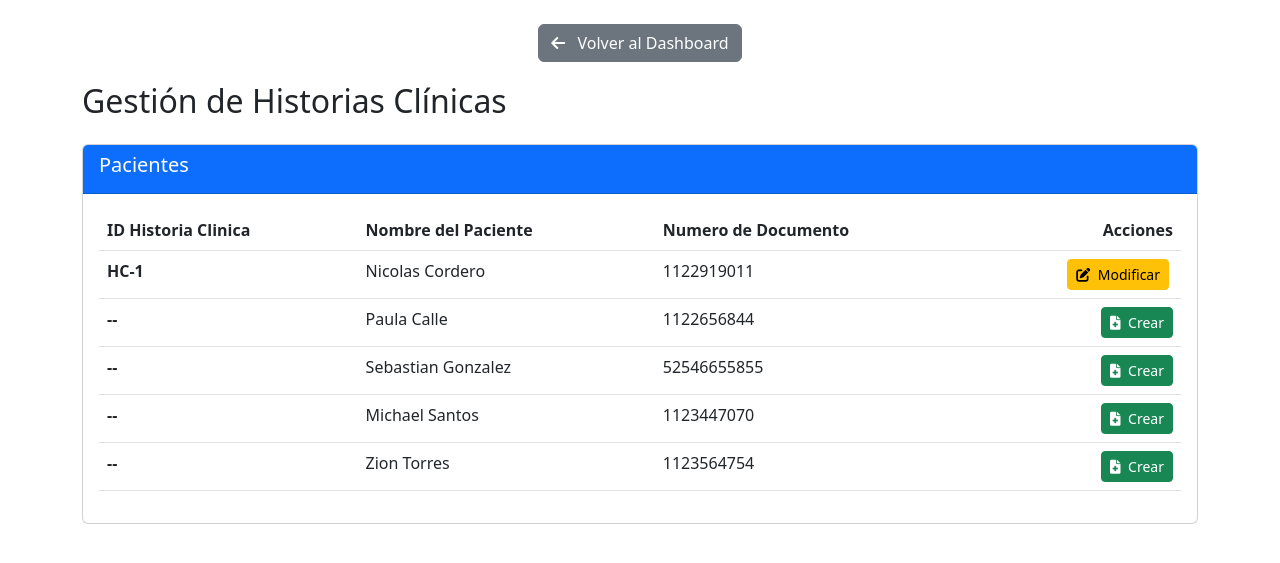
After one commit to MelissaBolivar/proyecto-sena-clinica-odontologica-django, a Django app: page /gestion_historia_clinica/ in a window 1280 px wide. The commit adds this page. Shown: the top 563 px of the page. Run offline with Django 5.2, Linux system fonts and the light colour scheme; a user stored in the database is signed in; data comes from the database, SQL or seed files in the repository; both versions use the stored data as it was after the commit.

Commit message:
Se crearon los Botones de crear y modificar historia clinica y se completo el modulo de gestion historia clinica

```diff
--- a/clinica_core/settings.py
+++ b/clinica_core/settings.py
@@ -40,6 +40,11 @@ MIDDLEWARE = [
 ]
 
 ROOT_URLCONF = 'clinica_core.urls'
+
+MESSAGE_STORAGE = 'django.contrib.messages.storage.session.SessionStorage'
+
+
+
 
 TEMPLATES = [
     {
--- a/login_app/models.py
+++ b/login_app/models.py
@@ -1,6 +1,7 @@
 from django.contrib.auth.models import AbstractUser
 from django.db import models
 from django.conf import settings
+
 
 class CustomUser(AbstractUser):
     ROLE_CHOICES = [
@@ -10,8 +11,8 @@ class CustomUser(AbstractUser):
         ('paciente', 'Paciente'),
     ]
 
-    nombre_completo = models.CharField(max_length=255)
-    numero_documento = models.CharField(max_length=20, unique=True)
+    nombre_completo = models.CharField(max_length=255, default="Sin nombre")
+    numero_documento = models.CharField(max_length=20, unique=True, default="Sin documento")  # Valor predeterminado añadido
     role = models.CharField(max_length=20, choices=ROLE_CHOICES, default='paciente')
 
     def __str__(self):
@@ -31,3 +32,15 @@ class Cita(models.Model):
 
     def __str__(self):
         return f"Cita de {self.paciente.username} con {self.dentista.username if self.dentista else 'Sin asignar'} el {self.fecha} a las {self.hora}"
+
+
+class HistoriaClinica(models.Model):
+    id = models.AutoField(primary_key=True)
+    paciente = models.ForeignKey(CustomUser, on_delete=models.CASCADE)
+    fecha = models.DateField(auto_now_add=True)
+    avance_tratamiento = models.TextField()
+    duracion_tratamiento = models.CharField(max_length=100)
+    creado_en = models.DateTimeField(auto_now_add=True)
+
+    def __str__(self):
+        return f"Historia de {self.paciente.get_full_name()} - {self.fecha}"
--- /dev/null
+++ b/login_app/templates/funcionalidades/gestion_historia_clinica.html
@@ -0,0 +1,124 @@
+<!DOCTYPE html>
+<html lang="es">
+<head>
+    <meta charset="UTF-8">
+    <meta name="viewport" content="width=device-width, initial-scale=1">
+    <title>Gestión de Historias Clínicas</title>
+    <link href="https://cdn.jsdelivr.net/npm/bootstrap@5.3.0/dist/css/bootstrap.min.css" rel="stylesheet">
+    <link href="https://cdnjs.cloudflare.com/ajax/libs/font-awesome/6.0.0/css/all.min.css" rel="stylesheet">
+    <style>
+        .btn-container {
+            margin-bottom: 20px;
+        }
+        .table-actions {
+            white-space: nowrap;
+        }
+        .hc-number {
+            font-weight: bold;
+            color: #0d6efd;
+        }
+    </style>
+</head>
+<body>
+    <div class="container mt-4">
+        <!-- Botón de volver al dashboard -->
+        <div class="btn-container text-center mt-4">
+            {% if request.user.role == "admin" %}
+                <a href="{% url 'admin_dashboard' %}" class="btn btn-secondary">
+                    <i class="fas fa-arrow-left me-2"></i> Volver al Dashboard
+                </a>
+            {% elif request.user.role == "auxiliar" %}
+                <a href="{% url 'auxiliar_dashboard' %}" class="btn btn-secondary">
+                    <i class="fas fa-arrow-left me-2"></i> Volver al Dashboard
+                </a>
+            {% elif request.user.role == "dentista" %}
+                <a href="{% url 'dentista_dashboard' %}" class="btn btn-secondary">
+                    <i class="fas fa-arrow-left me-2"></i> Volver al Dashboard
+                </a>
+            {% elif request.user.role == "paciente" %}
+                <a href="{% url 'paciente_dashboard' %}" class="btn btn-secondary">
+                    <i class="fas fa-arrow-left me-2"></i> Volver al Dashboard
+                </a>
+            {% endif %}
+        </div>
+
+        <h2 class="mb-4">Gestión de Historias Clínicas</h2>
+
+        {% if messages %}
+        <div class="alert alert-success alert-dismissible fade show">
+            {% for message in messages %}
+                <div>{{ message }}</div>
+            {% endfor %}
+            <button type="button" class="btn-close" data-bs-dismiss="alert"></button>
+        </div>
+        {% endif %}
+
+        <!-- Listado de Pacientes -->
+        <div class="card mb-4">
+            <div class="card-header bg-primary text-white">
+                <h5>Pacientes</h5>
+            </div>
+            <div class="card-body">
+                {% if pacientes %}
+                <div class="table-responsive">
+                    <table class="table table-hover">
+                        <thead>
+                            <tr>
+                                <th>ID Historia Clinica</th>
+                                <th>Nombre del Paciente</th>
+                                <th>Numero de Documento</th>
+                                <th class="text-end">Acciones</th>
+                            </tr>
+                        </thead>
+                        <tbody>
+                            {% for paciente in pacientes %}
+                            <tr>
+                                <td class="hc-number">
+                                    {% if paciente.historiaclinica_set.exists %}
+                                        HC-{{ paciente.historiaclinica_set.first.id }}
+                                    {% else %}
+                                        --
+                                    {% endif %}
+                                </td>
+                                <td>{{ paciente.nombre_completo }}</td>
+                                <td>{{ paciente.numero_documento }}</td>
+                                <td class="table-actions text-end">
+                                    {% if paciente.historiaclinica_set.exists %}
+                                        <a href="{% url 'modificar_historia_clinica' paciente.historiaclinica_set.first.id %}"
+                                           class="btn btn-sm btn-warning me-1">
+                                           <i class="fas fa-edit me-1"></i> Modificar
+                                        </a>
+                                    {% else %}
+                                        <a href="{% url 'crear_historia_clinica' paciente.id %}"
+                                           class="btn btn-sm btn-success">
+                                           <i class="fas fa-file-medical me-1"></i> Crear
+                                        </a>
+                                    {% endif %}
+                                </td>
+                            </tr>
+                            {% endfor %}
+                        </tbody>
+                    </table>
+                </div>
+                {% else %}
+                <div class="alert alert-warning">
+                    No se encontraron pacientes registrados.
+                </div>
+                {% endif %}
+            </div>
+        </div>
+    </div>
+
+    <script src="https://cdn.jsdelivr.net/npm/bootstrap@5.3.0/dist/js/bootstrap.bundle.min.js"></script>
+    <script>
+        // Cierra automáticamente los mensajes después de 5 segundos
+        setTimeout(() => {
+            const alerts = document.querySelectorAll('.alert');
+            alerts.forEach(alert => {
+                const bsAlert = new bootstrap.Alert(alert);
+                bsAlert.close();
+            });
+        }, 5000);
+    </script>
+</body>
+</html>
--- a/login_app/templates/login/dentista_dashboard.html
+++ b/login_app/templates/login/dentista_dashboard.html
@@ -25,8 +25,8 @@
 
         <div class="card">
             <h3>Gestión de Historia Clinica</h3>
-            <p>Crear, Editar y Eliminar Historias Clinicas del Sistema.</p>
-            <a href="{% url 'gestion_pacientes' %}" class="btn btn-primary">Ir a Historia Clinica</a>
+            <p>Crear y Editar Historias Clinicas del Sistema.</p>
+            <a href="{% url 'gestion_historia_clinica' %}" class="btn btn-primary">Ir a Historia Clinica</a>
         </div>
 
         <form id="logout-form" action="{% url 'logout' %}" method="POST" style="display: none;">
--- a/login_app/urls.py
+++ b/login_app/urls.py
@@ -19,4 +19,8 @@ urlpatterns = [
     path("editar_cita/<int:cita_id>/", views.editar_cita, name="editar_cita"),
     path("eliminar_cita/<int:cita_id>/", views.eliminar_cita, name="eliminar_cita"),
     path('agenda-citas/', views.agenda_citas, name='agenda_citas'),
+    path('gestion_historia_clinica/', views.gestion_historia_clinica, name='gestion_historia_clinica'),
+    path('crear_historia_clinica/<int:customuser_id>/', views.crear_historia_clinica, name='crear_historia_clinica'),
+    path('modificar_historia_clinica/<int:historia_id>/', views.modificar_historia_clinica, name='modificar_historia_clinica'),
+
 ]
--- a/login_app/views.py
+++ b/login_app/views.py
@@ -8,6 +8,10 @@ from django.contrib.auth import get_user_model
 from datetime import datetime, timedelta
 from django.db import IntegrityError
 from django.http import JsonResponse
+from .models import CustomUser, HistoriaClinica
+from .models import CustomUser
+from django.contrib import messages
+
 
 User = get_user_model()
 
@@ -314,3 +318,68 @@ def eliminar_cita(request, cita_id):
         return JsonResponse({"success": "Cita eliminada con éxito."})
 
     return JsonResponse({"error": "Método no permitido."}, status=405)
+
+
+
+#MODULO GESTION HISTORIA CLINICA
+
+@login_required
+def gestion_historia_clinica(request):
+    User = get_user_model()
+
+    # Obtener pacientes (CustomUser con role='paciente')
+    pacientes = User.objects.filter(role='paciente').order_by('last_name', 'first_name')
+
+    # Obtener historias clínicas existentes
+    historias = HistoriaClinica.objects.select_related('paciente').all()
+
+    return render(request, 'funcionalidades/gestion_historia_clinica.html', {
+        'pacientes': pacientes,
+        'historias': historias
+    })
+
+@login_required
+def crear_historia_clinica(request, customuser_id):
+    paciente = get_object_or_404(CustomUser, id=customuser_id)
+
+    if request.method == "POST":
+        try:
+            # Crear la historia clínica
+            historia = HistoriaClinica.objects.create(
+                paciente=paciente,
+                fecha=request.POST.get('fecha'),
+                avance_tratamiento=request.POST.get('tratamiento'),
+                duracion_tratamiento=request.POST.get('duracion')
+            )
+
+            messages.success(request, "¡Historia clínica creada con éxito!")
+            # Pasamos el ID de la historia creada al template
+            return render(request, 'funcionalidades/crear_historia_clinica.html', {
+                'paciente': paciente,
+                'historia_id': historia.id  # <-- Aquí pasamos el ID
+            })
+
+        except Exception as e:
+            messages.error(request, f"Error al crear historia clínica: {str(e)}")
+            return redirect('crear_historia_clinica', customuser_id=customuser_id)
+
+    return render(request, 'funcionalidades/crear_historia_clinica.html', {
+        'paciente': paciente
+    })
+
+@login_required
+def modificar_historia_clinica(request, historia_id):
+    historia = get_object_or_404(HistoriaClinica, id=historia_id)
+
+    if request.method == "POST":
+        historia.fecha = request.POST.get('fecha')
+        historia.avance_tratamiento = request.POST.get('tratamiento')
+        historia.duracion_tratamiento = request.POST.get('duracion')
+        historia.save()
+
+        messages.success(request, "Historia clínica actualizada correctamente")
+        return redirect('gestion_historia_clinica')
+
+    return render(request, 'funcionalidades/modificar_historia_clinica.html', {
+        'historia': historia
+    })
```
Also changed, not shown: login_app/templates/funcionalidades/agenda_citas.html (+9 -10 lines), login_app/templates/funcionalidades/crear_historia_clinica.html (added, +102 -0 lines), login_app/templates/funcionalidades/modificar_historia_clinica.html (added, +72 -0 lines), db.sqlite3, login_app/migrations/0004_alter_customuser_nombre_completo_and_more.py (added), login_app/migrations/0005_remove_historiaclinica_medicamentos_and_more.py (added), login_app/migrations/0006_historiaclinica_creado_en.py (added), login_app/migrations/0007_llenar_numeros_historia.py (added).
